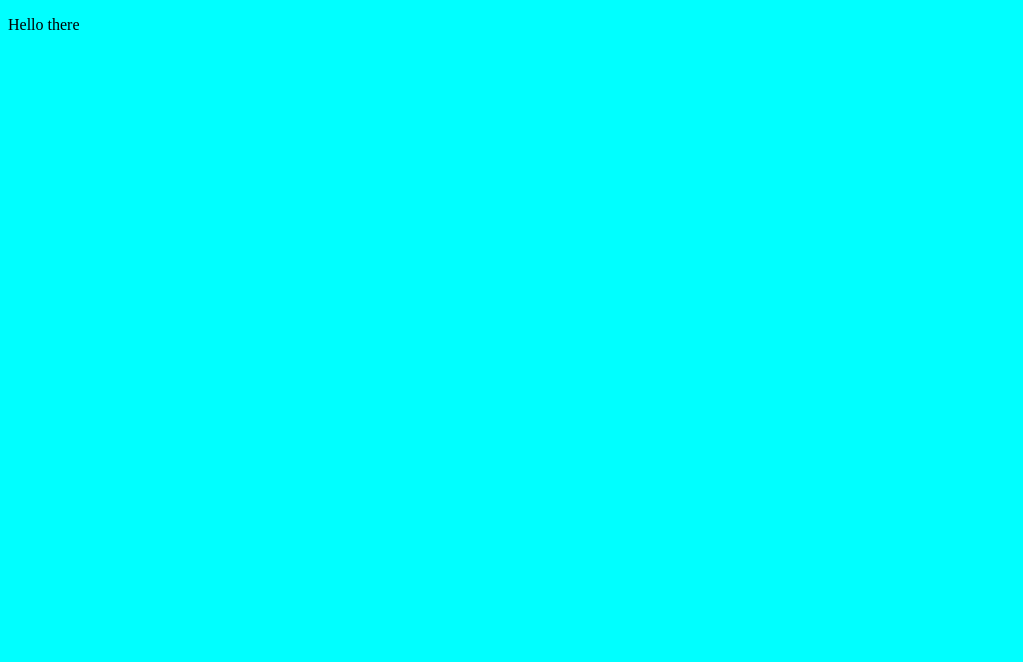
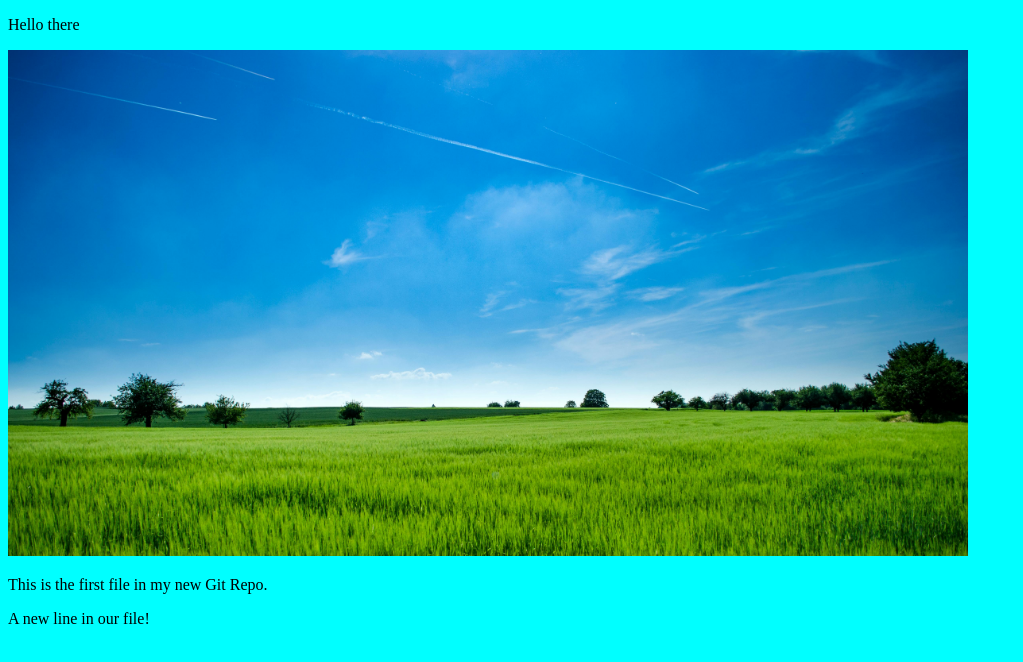
Before and after one commit to anbuselvan-r/gitdemo2, a plain HTML site: page index.html in a window 1280 px wide. Shown: the whole page, without its empty margins (0-1023 px from the left). Drawn offline with Linux system fonts and the light colour scheme.

Commit message:
Added hero image

```diff
--- a/index.html
+++ b/index.html
@@ -1,12 +1,18 @@
 <!DOCTYPE html>
 <html lang="en">
+
 <head>
     <meta charset="UTF-8">
     <meta name="viewport" content="width=device-width, initial-scale=1.0">
     <title>Hello World</title>
     <link rel="stylesheet" href="/gitdemo2/style.css">
 </head>
+
 <body>
     <p>Hello there</p>
+    <div><img src="images/hero-image.jpg" alt="hero-image" style="width:100%;max-width:960px"></div>
+    <p>This is the first file in my new Git Repo.</p>
+    <p>A new line in our file!</p>
 </body>
+
 </html>
```
Also changed, not shown: images/hero-image.jpg (added).
